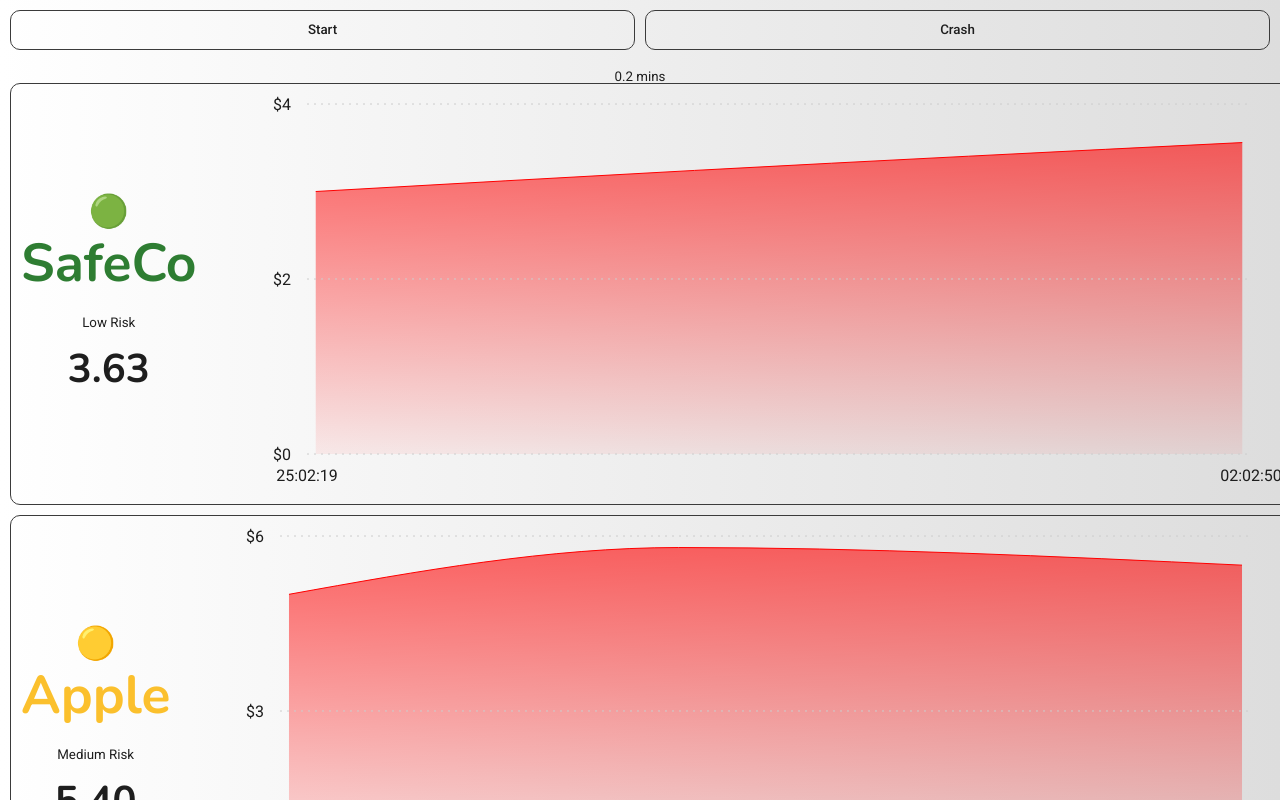
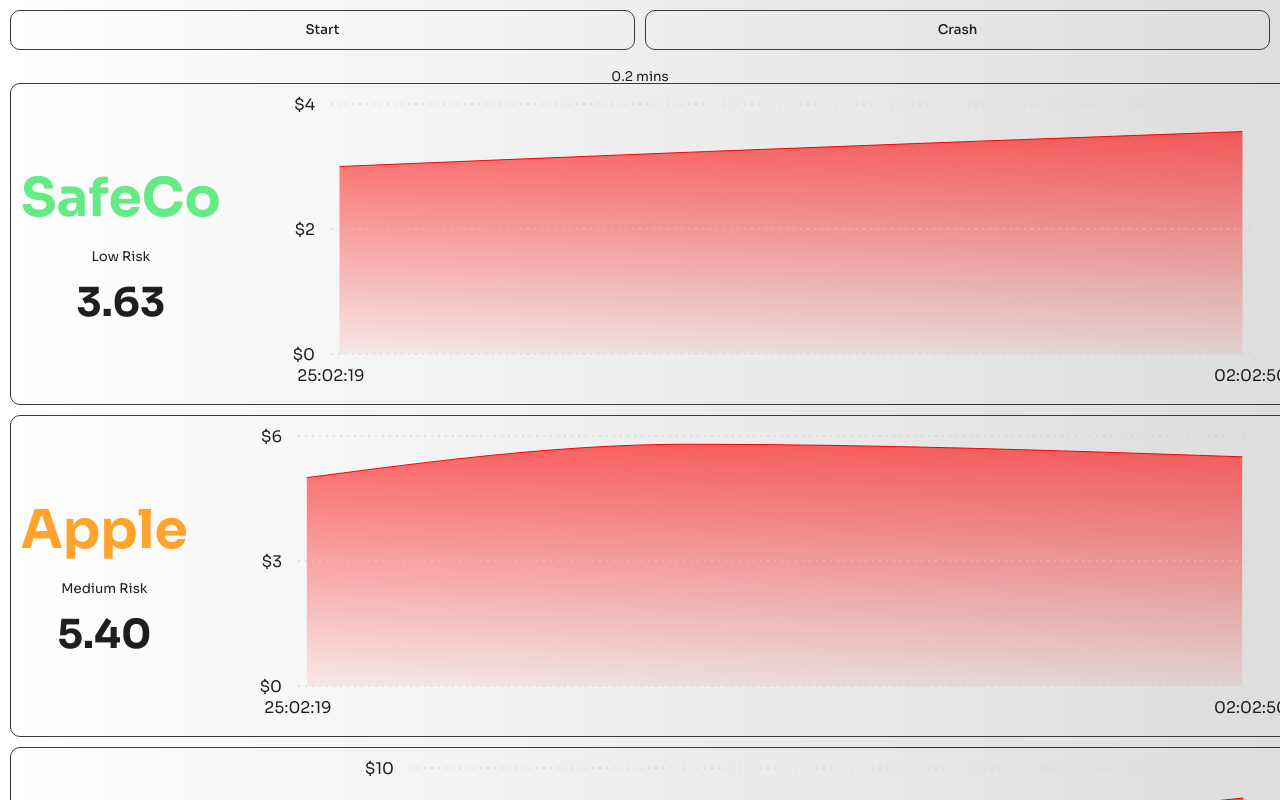
Before and after one commit to idrury/stock_sim, a React (Vite) app: page / in a window 1280 px wide. Both pictures are taken after a click on the button "Start". Shown: the top 800 px of the page. Built offline with nearby package versions, Linux system fonts and the light colour scheme.

Commit message:
Some foramtting

```diff
--- a/index.html
+++ b/index.html
@@ -15,7 +15,7 @@
       crossorigin
     />
     <link
-      href="https://fonts.googleapis.com/css2?family=Nunito:ital,wght@0,200..1000;1,200..1000&family=Roboto:ital,wght@0,100..900;1,100..900&family=Sora:wght@100..800&display=swap"
+      href="https://fonts.googleapis.com/css2?family=Sora:wght@100..800&display=swap"
       rel="stylesheet"
     />
   </head>
--- a/src/CalculationMultiplier.css
+++ b/src/CalculationMultiplier.css
@@ -1,15 +1,11 @@
 .RiskCard {
-  border: 1px solid #ccc;
-  border-radius: 8px;
-  padding: 16px;
-  margin: 8px;
-  text-align: center;
+  text-align: start;
   background-color: #f9f9f9;
   flex: 1 1 0;           /* Allow cards to grow/shrink equally */
   box-shadow: 0 4px 16px rgba(0,0,0,0.08);
   transition: box-shadow 0.2s, transform 0.2s;
   display: flex;
   flex-direction: column;
-  justify-content: center;
-  align-items: center;
+  justify-content: start;
+  align-items: start;
 }
--- a/src/CalculationMultiplier.tsx
+++ b/src/CalculationMultiplier.tsx
@@ -92,16 +92,14 @@
           alignItems: "stretch",
           gap: "24px",
         }}
-      >
-
-
-      </div>
+      ></div>
 
       <p>{(Math.floor(seconds) * 60) / 600} mins</p>
       <div className="row outline w100 p2 mb2 middle">
         <div className="RiskCard low pr3">
-          <span style={{ fontSize: "2rem" }}>🟢</span>
-          <h1 style={{ marginTop: 10, color: "#2e7d32" }}>SafeCo</h1>
+          <h1 style={{ marginTop: 10, color: "var(--safeColor)" }}>
+            SafeCo
+          </h1>
           <p style={{ marginBottom: 20, marginTop: -10 }}>Low Risk</p>
           <h2 style={{ marginBottom: 5, fontSize: "2.5rem" }}>
             {lowRisk[lowRisk.length - 1]?.value.toFixed(2)}
@@ -113,9 +111,10 @@
       </div>
 
       <div className="row outline w100 p2 mb2 middle">
-         <div className="RiskCard medium pr3">
-          <span style={{ fontSize: "2rem" }}>🟡</span>
-          <h1 style={{ marginTop: 10, color: "#fbc02d" }}>Apple</h1>
+        <div className="RiskCard medium pr3">
+          <h1 style={{ marginTop: 10, color: "var(--warningColor)" }}>
+            Apple
+          </h1>
           <p style={{ marginBottom: 20, marginTop: -10 }}>
             Medium Risk
           </p>
@@ -128,10 +127,9 @@
         </div>
       </div>
 
-       <div className="row outline w100 p2 mb2 middle">
+      <div className="row outline w100 p2 mb2 middle">
         <div className="RiskCard high pr3">
-          <span style={{ fontSize: "2rem" }}>🔴</span>
-          <h1 style={{ marginTop: 10, color: "#c62828" }}>
+          <h1 style={{ marginTop: 10, color: "var(--dangerColor)" }}>
             DogeCoin
           </h1>
           <p style={{ marginBottom: 20, marginTop: -10 }}>
@@ -142,7 +140,7 @@
           </h2>
         </div>
         <div className="w100" style={{ height: "100%" }}>
-            <StatusView data={highRisk} />
+          <StatusView data={highRisk} />
         </div>
       </div>
     </div>
--- a/src/index.css
+++ b/src/index.css
@@ -1,12 +1,12 @@
 :root {
-  font-family: "Roboto", sans-serif;
+  font-family: "Sora", sans-serif;
   line-height: 1;
 
   background-repeat: no-repeat;
 
 
 
-  color-scheme: light;
+  color-scheme: dark;
   --text: #1e1e1e;
   --background: #ffffff;
   --smallAccent: #efefef;
@@ -20,9 +20,9 @@
     var(--background)
   );
   --primaryGradient: linear-gradient(to left, #0097b2, #146775);
-  --warningColor: #faae88;
-  --safeColor: #c8fa88;
-  --dangerColor: #ed7373;
+  --warningColor: #ffa32c;
+  --safeColor: #64eb86;
+  --dangerColor: #f75656;
 
   --nav-bar-spacing: 300px;
   --borderRadius: 10px;
@@ -64,7 +64,7 @@
 
 /** text */
 p {
-  font-family: "Roboto", sans-serif;
+  font-family: "Sora", sans-serif;
 
   margin: 0px;
   font-size: 10pt;
@@ -75,14 +75,14 @@
 h1 {
   text-align: center;
   color: var(--text);
-  font-family: "Nunito", sans-serif;
+  font-family: "Sora", sans-serif;
   font-weight: 700;
   font-size: 40pt;
   line-height: 1;
 }
 
 h2 {
-  font-family: "Nunito", sans-serif;
+  font-family: "Sora", sans-serif;
   font-weight: 700 !important;
   margin: 0;
   font-size: 25pt;
@@ -90,14 +90,14 @@
 }
 
 h3 {
-  font-family: "Nunito", sans-serif;
+  font-family: "Sora", sans-serif;
   font-weight: 800;
   font-size: 10pt;
   color: var(--text);
 }
 
 h4 {
-  font-family: "Nunito", sans-serif;
+  font-family: "Sora", sans-serif;
   padding: 0;
   margin: 0;
   font-size: 15pt;
@@ -106,7 +106,7 @@
 }
 
 label {
-  font-family: "Roboto", sans-serif;
+  font-family: "Sora", sans-serif;
   text-align: start !important;
   justify-content: start;
   font-size: 10pt !important;
@@ -195,7 +195,7 @@
 }
 
 input {
-  font-family: "Roboto", sans-serif;
+  font-family: "Sora", sans-serif;
   color: var(--text);
   background: var(--background);
   height: 50px;
@@ -257,7 +257,7 @@
   background: transparent;
 }
 textarea {
-  font-family: "Roboto", sans-serif;
+  font-family: "Sora", sans-serif;
   background-color: var(--background);
 
   resize: vertical;
@@ -525,7 +525,7 @@
 
 /* --- BUTTON ---*/
 button {
-  font-family: "Roboto", sans-serif;
+  font-family: "Sora", sans-serif;
   color: var(--text);
   font-weight: 500;
   font-size: 10pt;
--- a/src/presentation/StockGraph.tsx
+++ b/src/presentation/StockGraph.tsx
@@ -20,7 +20,7 @@
 
 export default function StockGraph({ data }: StockGraphParams) {
   return (
-    <ResponsiveContainer width="100%" height={400}>
+    <ResponsiveContainer width="100%" height={300}>
       <AreaChart
         data={data}
         margin={{
```
